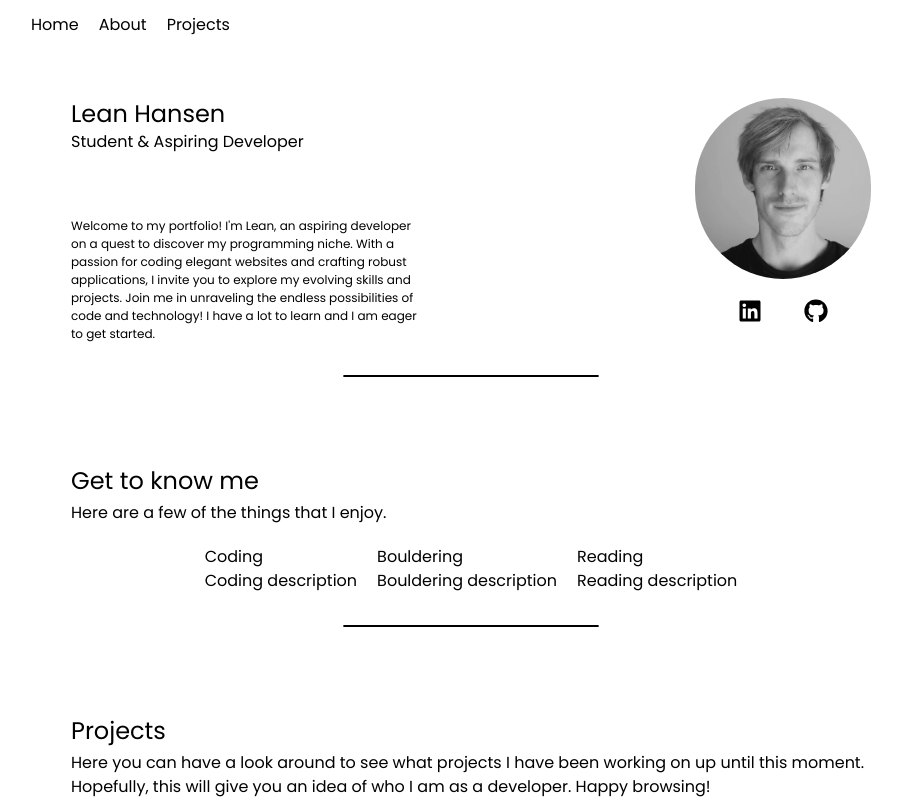
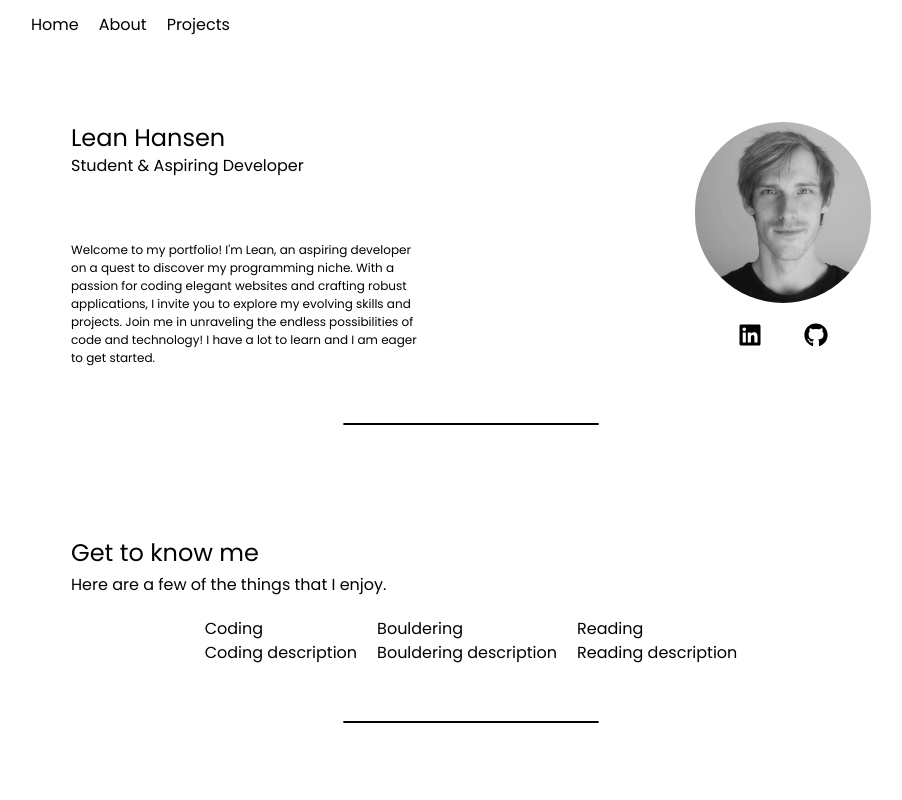
Before and after one commit to clickclickcode/portfolio, a React (Vite) app: page / in a window 1280 px wide. Shown: the top 800 px of the page, without its empty margins (169-1071 px from the left). Built offline with nearby package versions, Linux system fonts and the light colour scheme; no server answers.

Commit message:
adding bigger gap on md in AltApp

```diff
--- a/src/AltApp.jsx
+++ b/src/AltApp.jsx
@@ -12,7 +12,7 @@ import Hr from './components/Hr'
 export default function App() {
 
   return (
-    <div className='flex flex-col gap-8 w-screen md:w-[55rem] mx-auto'>
+    <div className='flex flex-col gap-8 w-screen mx-auto md:w-[55rem] md:gap-14'>
       <HeaderV2 />
 
       <Intro />
```
